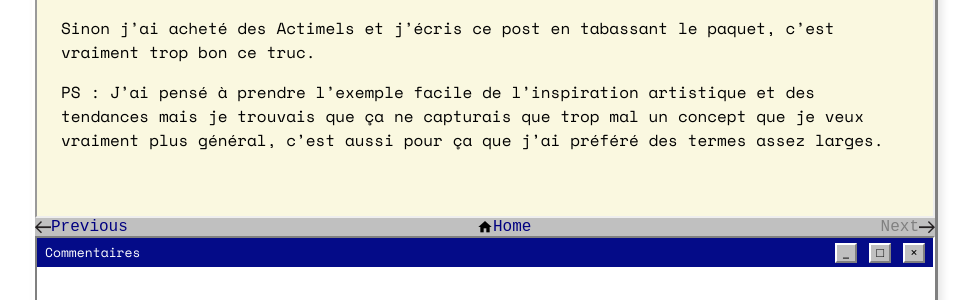
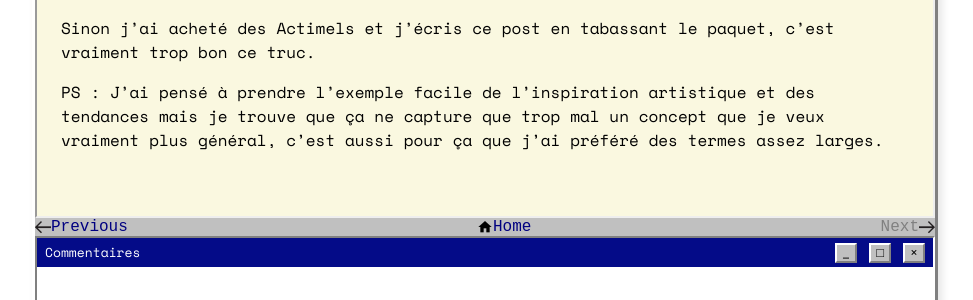
Before and after one commit to 3imaginaryboys3/3imaginaryboys3.github.io, a Jekyll site: the page built from _posts/2025-08-16-les-gens-qui-se-prennent-au-s-rieux.md, in a window 1280 px wide. Shown: the part 1453-1753 px from the top of the page, without its empty margins (155-1128 px from the left). Built offline with Jekyll 4.4.1, drawn with Linux system fonts in a browser that asks for light colours; some web fonts are replaced; comment, search, counter and statistics services are not loaded.

Commit message:
Update 2025-08-16-les-gens-qui-se-prennent-au-s-rieux.md

```diff
--- a/_posts/2025-08-16-les-gens-qui-se-prennent-au-s-rieux.md
+++ b/_posts/2025-08-16-les-gens-qui-se-prennent-au-s-rieux.md
@@ -40,4 +40,4 @@ Sinon j’ai acheté des Actimels et j’écris ce post en tabassant le paquet,
 
 
 
-PS : J'ai pensé à prendre l'exemple facile de l'inspiration artistique et des tendances mais je trouvais que ça ne capturais que trop mal un concept que je veux vraiment plus général, c'est aussi pour ça que j'ai préféré des termes assez larges.
+PS : J'ai pensé à prendre l'exemple facile de l'inspiration artistique et des tendances mais je trouve que ça ne capture que trop mal un concept que je veux vraiment plus général, c'est aussi pour ça que j'ai préféré des termes assez larges.
```
